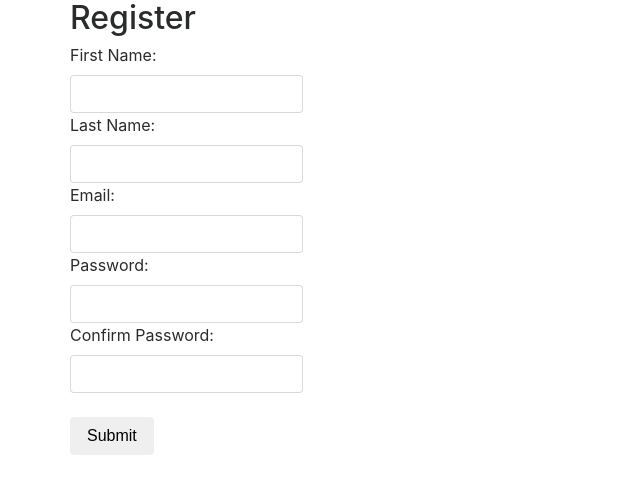
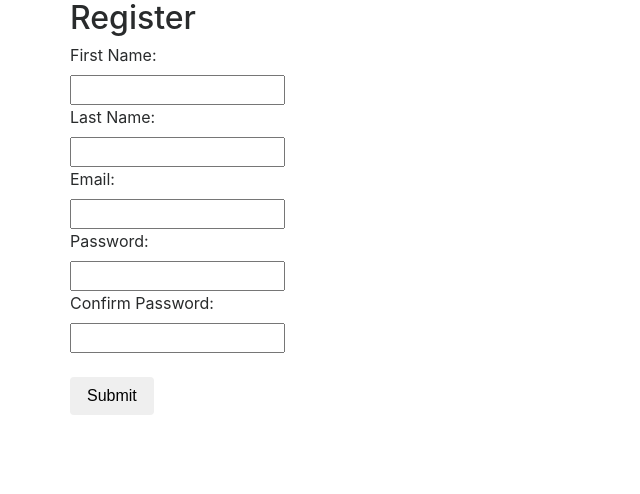
Before and after one commit to Fromalaska49/DunderMifflin-ChatBot, a Django app: page / in a window 1280 px wide. Shown: the top 494 px of the page, without its empty margins (0-640 px from the left). Run offline with Django 3.2, Linux system fonts and the light colour scheme; parts of the project's set-up code (start-up, migrations or seed data) failed here and were passed over; some libraries are stand-ins or nearby versions.

Commit message:
removed form control classes from reg form

```diff
--- a/templates/registration/registration.html
+++ b/templates/registration/registration.html
@@ -15,35 +15,35 @@
                     <label for="first-name" data-error="wrong" data-success="right">First Name:</label>
                 </div>
                 <div class="col-s-8">
-                    <input type="text" id="first-name" name="FIRST_NAME" class="form-control" required>
+                    <input type="text" id="first-name" name="FIRST_NAME"  required>
                 </div>
 
                 <div class="col-s-4">
                     <label for="last-name" data-error="wrong" data-success="right">Last Name:</label>
                 </div>
                 <div class="col-s-8">
-                    <input type="last-name" id="last-name" name="LAST_NAME" class="form-control" required>
+                    <input type="last-name" id="last-name" name="LAST_NAME" required>
                 </div>
 
                 <div class="col-s-4">
                     <label for="email" data-error="wrong" data-success="right">Email:</label>
                 </div>
                 <div class="col-s-8">
-                    <input type="email" id="email" name="EMAIL" class="form-control" required>
+                    <input type="email" id="email" name="EMAIL" required>
                 </div>
 
                 <div class="col-s-4">
                     <label for="email" data-error="wrong" data-success="right">Password:</label>
                 </div>
                 <div class="col-s-8">
-                    <input type="password" id="password" name="PASSWORD" class="form-control" minlength="6" maxlength="25" required>
+                    <input type="password" id="password" name="PASSWORD" required>
                 </div>
 
                 <div class="col-s-4">
                     <label for="email" data-error="wrong" data-success="right">Confirm Password:</label>
                 </div>
                 <div class="col-s-8">
-                    <input type="password" id="confirm-password" name="CONFIRM_PASSWORD" class="form-control" minlength="6" maxlength="25" required>
+                    <input type="password" id="confirm-password" name="CONFIRM_PASSWORD" required>
                 </div>
                 <br>
                 <input type="submit" class="btn">
```
